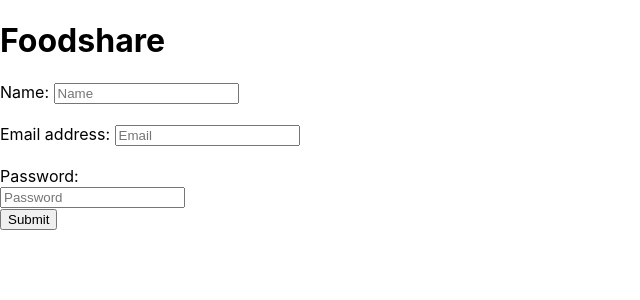
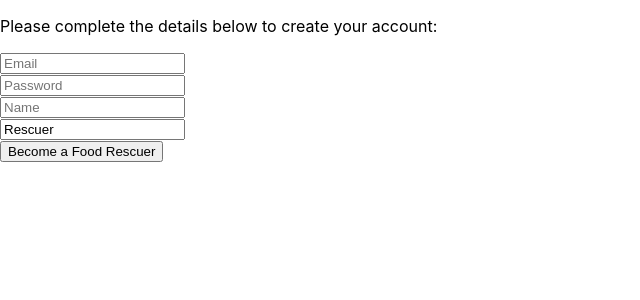
Before and after one commit to maddc0de/foodshare, a React (Create React App) app in the folder frontend/: page /signupcollector in a window 1280 px wide. Shown: the top 300 px of the page, without its empty margins (0-640 px from the left). Built offline with nearby package versions, Linux system fonts and the light colour scheme.

Commit message:
fixed some syntax errors

```diff
--- a/frontend/src/components/Collector/SignUpForm.js
+++ b/frontend/src/components/Collector/SignUpForm.js
@@ -15,7 +15,6 @@
     formData.append('password', password);
     formData.append('usertype', usertype);
 
-
     fetch('/users', {
       method: 'POST',
       body: formData,
@@ -26,7 +25,7 @@
         } else {
           navigate('/signup');
         }
-      })
+      });
   };
 
   const handleNameChange = (event) => {
@@ -37,40 +36,77 @@
     setEmail(event.target.value);
   };
 
-  // const handleUserTypeChange = (event) => {
-  //   setUserType(event.target.value);
-  // };
+  const handleUserTypeChange = (event) => {
+    setUserType(event.target.value);
+  };
 
   const handlePasswordChange = (event) => {
     setPassword(event.target.value);
   };
 
-  // const login = () => {
-  //   navigate('/login');
-  // };
+  return (
+    <div className="form">
+      <form onSubmit={handleSubmit}>
+        <div className="form-header">
+          <p>Please complete the details below to create your account:</p>
+        </div>
 
-  return (
-    <div className='signup-form'>
-      <div className='title-container'>
-        <h1 className='signup-title'>Foodshare</h1>
-      </div>
-      <form onSubmit={handleSubmit}>
-      <label htmlFor="name">Name: </label>
-          <input placeholder="Name" id="name" type='text' value={ name } onChange={handleNameChange} /> <br />
-        <br></br>
+        <div className="form-group">
+          <div className="aligned-credentials">
+            <div className="email-box-space">
+              <input
+                placeholder="Email"
+                id="email"
+                type="text"
+                value={email}
+                onChange={handleEmailChange}
+                required
+              />
+            </div>
+            <div className="password-box-space">
+              <input
+                placeholder="Password"
+                id="password"
+                type="password"
+                value={password}
+                onChange={handlePasswordChange}
+                required
+              />
+            </div>
+          </div>
+        </div>
 
-        <label htmlFor="email">Email address: </label>
-          <input placeholder="Email" id="email" type='text' value={ email } onChange={handleEmailChange} /> <br />
-        <br></br>
+        <div className="form-group">
+          <div className="aligned-names">
+            <div className="name-box-space">
+              <input
+                placeholder="Name"
+                id="Name"
+                type="text"
+                value={name} // Changed Name to name
+                onChange={handleNameChange}
+                required
+              />
+            </div>
+            <div className="user-type-box-space">
+              <input
+                placeholder="User type"
+                id="usertype"
+                type="text"
+                value={usertype}
+                onChange={handleUserTypeChange} // Changed handleuserTypeChange to handleUserTypeChange
+                required
+              />
+            </div>
+          </div>
+        </div>
 
-        <label htmlFor="password">Password: </label> <br />
-          <input placeholder="Password" id="password" type="password" value={ password } onChange={handlePasswordChange} />
-          <br></br>
-
-        <input id='submit' type="submit" value="Submit" />
+        <div className="form-group">
+          <input id="submit" type="submit" value="Become a Food Rescuer" />
+        </div>
       </form>
     </div>
   );
-}
+};
 
 export default SignUpForm;
```
